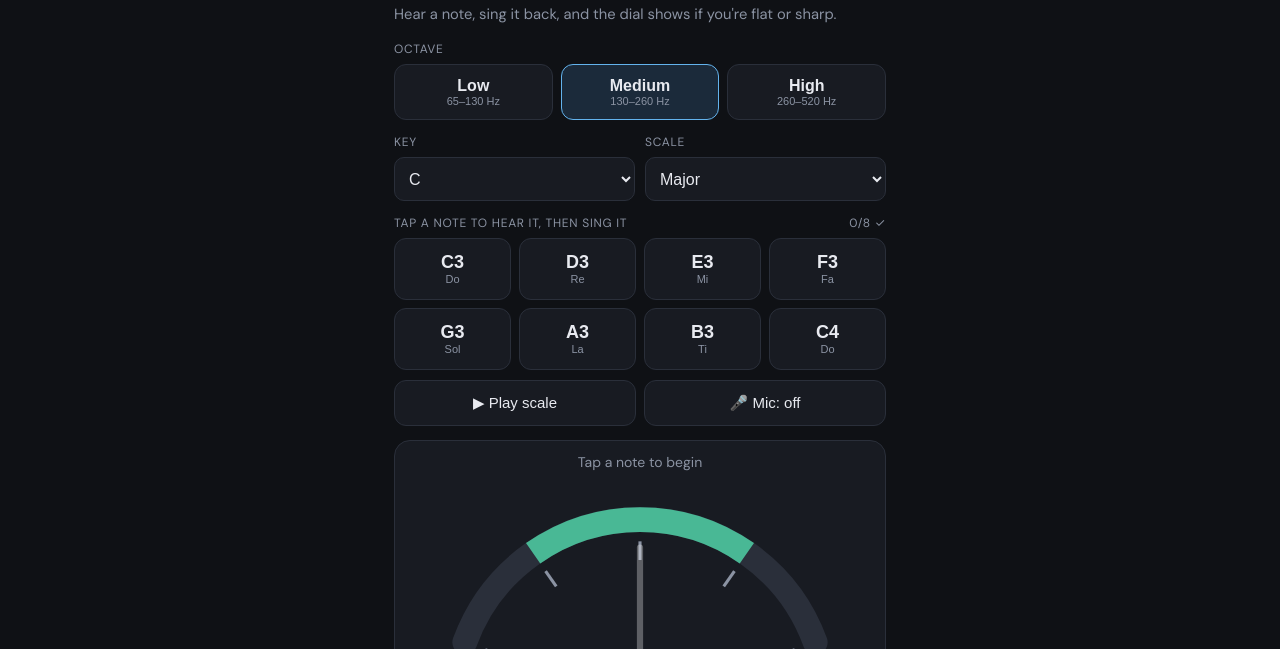
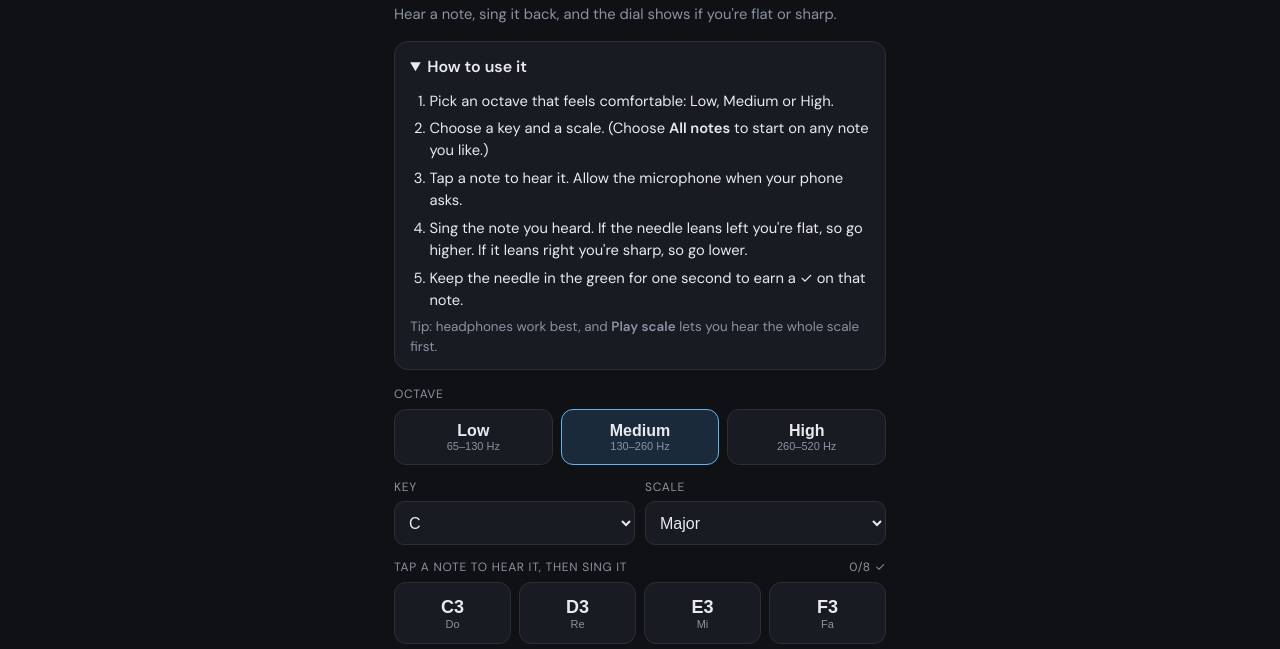
Before and after one commit to kdonewald/Ai_Visual_Guitar_Site, a plain HTML site: page voice.html in a window 1280 px wide. Shown: the part 115-764 px from the top of the page. Drawn offline with nearby package versions, Linux system fonts and the light colour scheme.

Commit message:
Add files via upload

```diff
--- a/voice.html
+++ b/voice.html
@@ -57,6 +57,11 @@ nav{position:sticky;top:0;z-index:50;display:flex;align-items:center;justify-con
 .nav-link{font-size:.86rem;font-weight:500;color:var(--text);text-decoration:none;padding:5px 12px;border-radius:6px;border:1.5px solid var(--line)}
 h1{font-family:'Playfair Display',serif;font-weight:900;font-size:1.7rem;margin:4px 0 6px}
 .lead{color:var(--dim);font-size:.92rem;line-height:1.5;margin:0 0 16px}
+.howto{background:#181b22;border:1px solid var(--line);border-radius:14px;padding:.7rem .95rem;margin:0 0 16px}
+.howto summary{cursor:pointer;font-weight:700;color:var(--text);padding:.15rem 0}
+.howto ol{margin:.55rem 0 .4rem 1.2rem;padding:0;font-size:.92rem;line-height:1.5;color:var(--text)}
+.howto li{margin-bottom:.35rem}
+.howto-tip{font-size:.84rem;color:var(--dim);line-height:1.45;margin:.2rem 0 .1rem}
 .cat-return-wrap{display:flex;justify-content:center;padding:1.6rem 0 .4rem;border-top:1.5px solid var(--line);margin-top:1.5rem}
 .cat-return-big{display:inline-flex;align-items:center;gap:.55rem;background:#22263a;border:2px solid #3dba72;border-radius:11px;padding:.9rem 1.7rem;cursor:pointer;font-family:'DM Mono',monospace;font-size:1.08rem;font-weight:700;letter-spacing:.04em;color:#3dba72;white-space:nowrap;box-shadow:0 2px 16px rgba(61,186,114,.28)}
 .cat-return-big:active{background:rgba(61,186,114,.16);color:var(--text)}
@@ -74,6 +79,18 @@ h1{font-family:'Playfair Display',serif;font-weight:900;font-size:1.7rem;margin:
 <main>
 <h1>🎤 Voice Training</h1>
 <p class="lead">Hear a note, sing it back, and the dial shows if you're flat or sharp.</p>
+
+<details class="howto" open>
+  <summary>How to use it</summary>
+  <ol>
+    <li>Pick an octave that feels comfortable: Low, Medium or High.</li>
+    <li>Choose a key and a scale. (Choose <b>All notes</b> to start on any note you like.)</li>
+    <li>Tap a note to hear it. Allow the microphone when your phone asks.</li>
+    <li>Sing the note you heard. If the needle leans left you're flat, so go higher. If it leans right you're sharp, so go lower.</li>
+    <li>Keep the needle in the green for one second to earn a ✓ on that note.</li>
+  </ol>
+  <p class="howto-tip">Tip: headphones work best, and <b>Play scale</b> lets you hear the whole scale first.</p>
+</details>
 
 <section>
   <label>Octave</label>
```
